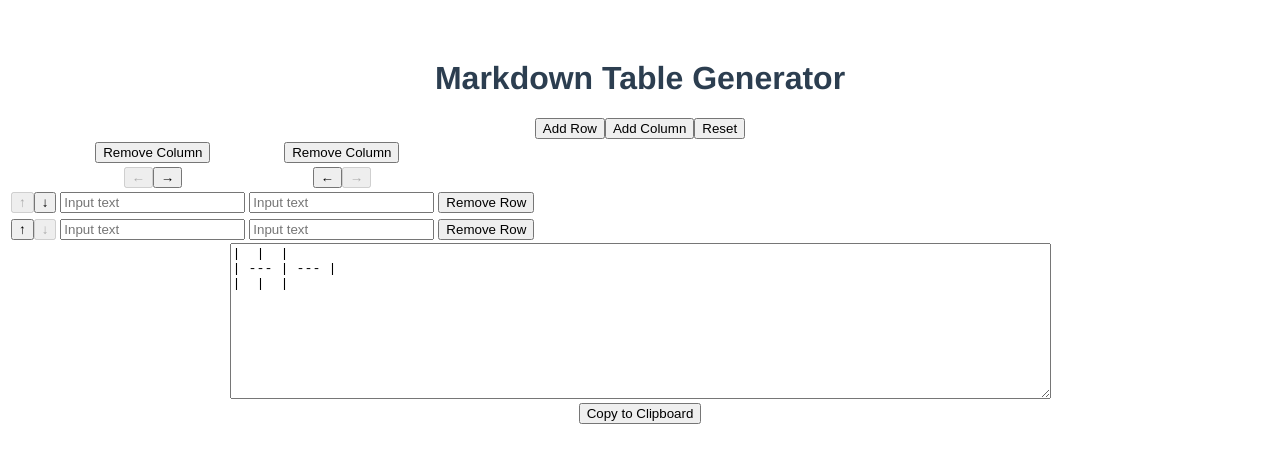
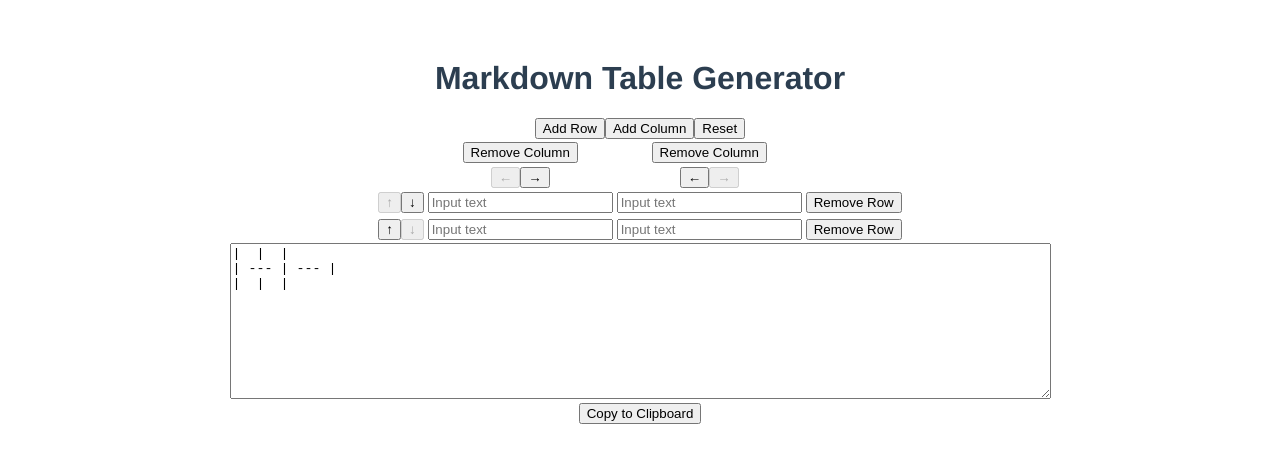
Before and after one commit to dit-yoshida/vue-mtg, a Vue app: page / in a window 1280 px wide. Shown: the top 462 px of the page. Built offline with nearby package versions, Linux system fonts and the light colour scheme; what vue-clipboard2 would draw is missing.

Commit message:
update: テーブル部を中央揃えに変更

```diff
--- a/src/components/Mtg.vue
+++ b/src/components/Mtg.vue
@@ -11,7 +11,8 @@
       <button v-on:click="reset">Reset</button>
     </div>
     <!-- テーブルのヘッド部 -->
-    <table v-if="tableHeadData.length > 0" class="tableHeader">
+    <div class="tableHeader">
+      <table v-if="tableHeadData.length > 0">
         <thead>
           <tr>
             <th></th>
@@ -56,8 +57,10 @@
           </tr>
         </thead>
       </table>
+    </div>
     <!-- テーブルのボディ部 -->
-    <table v-if="tableBodyDatas.length > 0" class="tableBody">
+    <div class="tableBody">
+      <table v-if="tableBodyDatas.length > 0">
         <tbody>
           <tr v-for="(row, index) in tableBodyDatas" v-bind:key="index">
             <th>
@@ -80,6 +83,7 @@
           </tr>
         </tbody>
       </table>
+    </div>
     <!-- Markdown 形式のデータ出力 -->
     <div class="mdResult">
       <textarea v-model="formattedTableDatas" cols="100" rows="10" class="mdResultTextbox">
@@ -193,4 +197,9 @@ export default {
 </script>
 
 <style scoped>
+.tableHeader,
+.tableBody {
+  display: flex;
+  justify-content: center;
+}
 </style>
```
Lines whose indentation alone changed are shown as unchanged.
